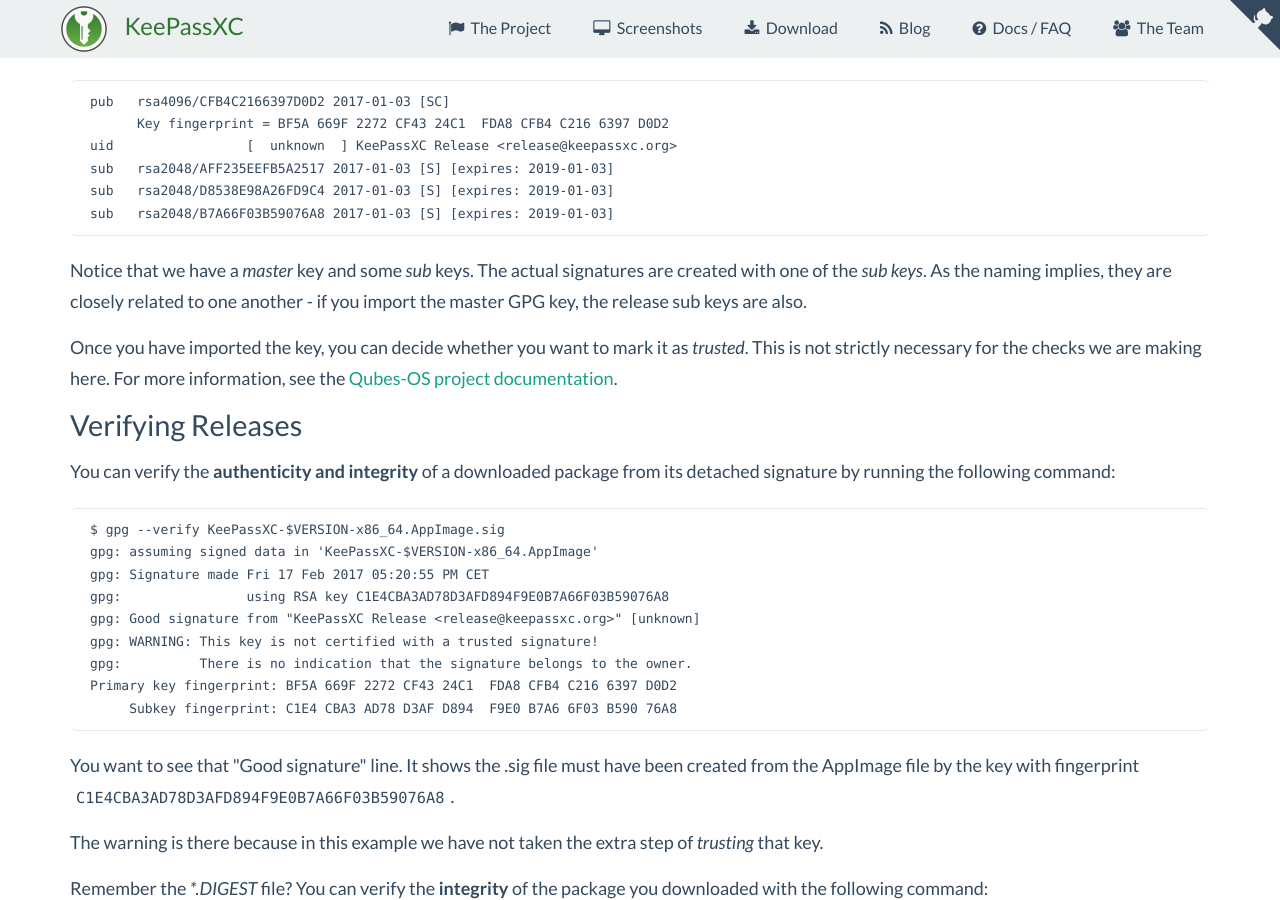
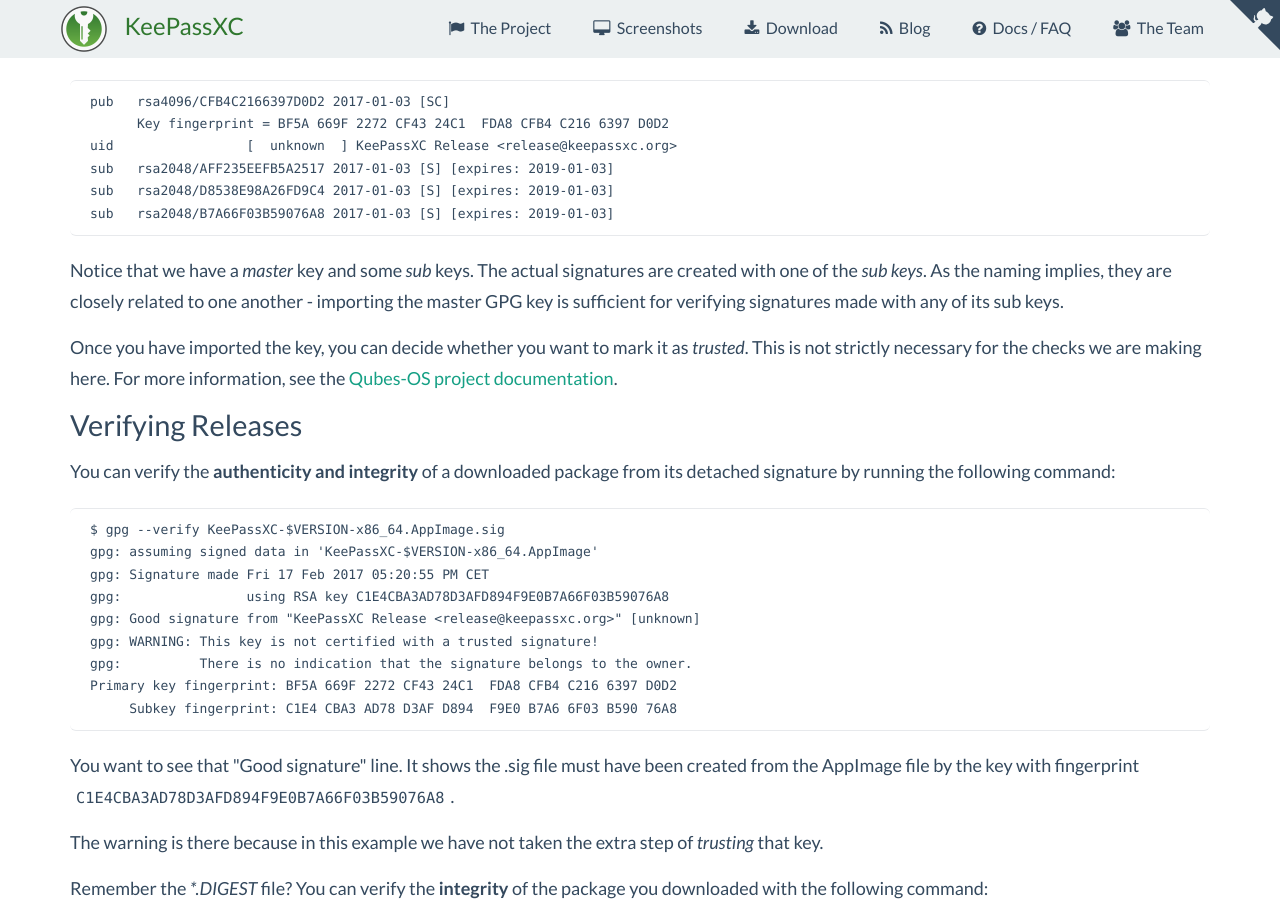
Before and after one commit to keepassxreboot/keepassxc-org, a Jekyll site: the page built from verifying-signatures.html, in a window 1280 px wide and 900 px high, scrolled down 1402 px. Built offline with Jekyll 4.4.1, drawn with Linux system fonts in a browser that asks for light colours; comment, search, counter and statistics services are not loaded.

Commit message:
Fix conceptual mistake about what was imported and the implications

```diff
--- a/verifying-signatures.html
+++ b/verifying-signatures.html
@@ -68,7 +68,8 @@
     <p>Notice that we have a <em>master</em> key and some <em>sub</em> keys.
        The actual signatures are created with one of the <em>sub keys</em>.
        As the naming implies, they are closely related to one another -
-       if you import the master GPG key, the release sub keys are also.
+       importing the master GPG key is sufficient for verifying signatures
+       made with any of its sub keys.
     </p>
     <p>Once you have imported the key, you can decide whether you want to mark it as <em>trusted</em>.
        This is not strictly necessary for the checks we are making here. For more information, see the
```
